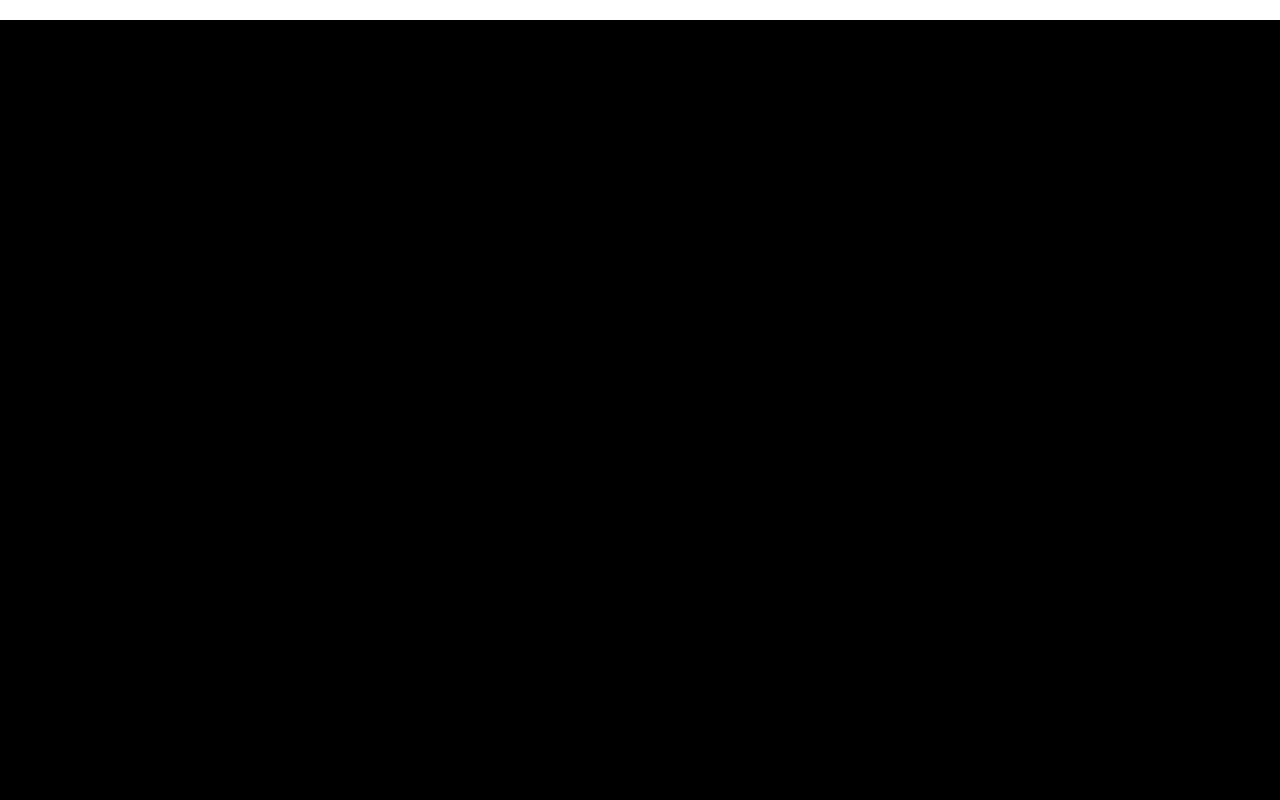
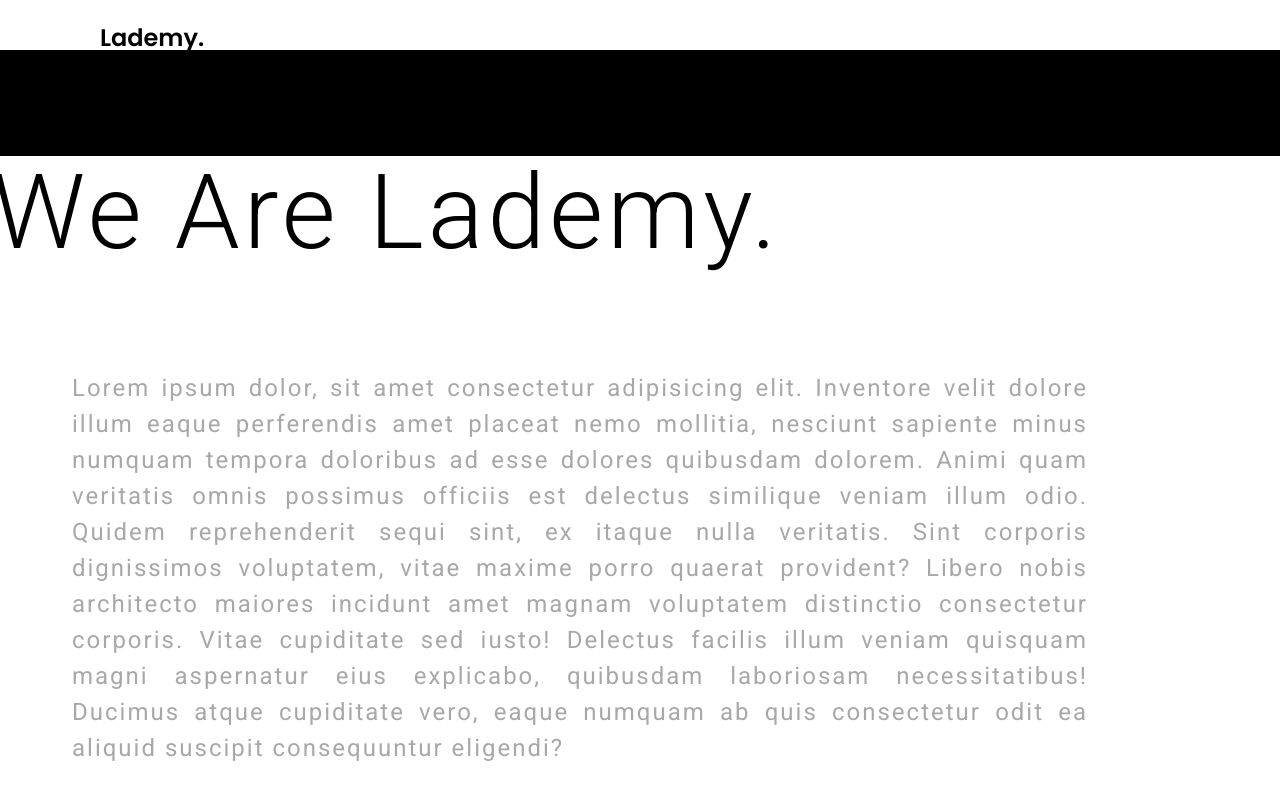
Before and after one commit to Ayanrocks/lademy, a Vue app in the folder client/: page /aboutus in a window 1280 px wide. Shown: the top 800 px of the page. Built offline with nearby package versions, Linux system fonts and the light colour scheme.

Commit message:
Fixed footer

```diff
--- a/client/src/App.vue
+++ b/client/src/App.vue
@@ -1,10 +1,10 @@
 <template>
   <div id="app">
-    <div class="transition-bars">
+    <!-- <div class="transition-bars">
       <div class="transition-bar"></div>
       <div class="transition-bar"></div>
       <div class="transition-bar"></div>
-    </div>
+    </div>-->
     <transition :before-enter="beforeEnter" :enter="enter">
       <router-view/>
     </transition>
@@ -85,6 +85,12 @@ section {
   height: 98vh;
 }
 
+.main {
+  margin-bottom: 70rem;
+  z-index: 1;
+  background-color: #fff;
+}
+
 .content {
   margin-top: 30rem;
   margin-bottom: -1rem;
@@ -98,6 +104,7 @@ section {
   flex-direction: column;
   flex-wrap: wrap;
   z-index: 999;
+  opacity: 0;
 }
 
 .transition-bar {
--- a/client/src/components/Footer.vue
+++ b/client/src/components/Footer.vue
@@ -34,8 +34,12 @@
 <style lang="scss" scoped>
 .page-footer {
   height: 75rem;
-  margin-top: -20rem;
   background-color: #000;
+  position: fixed;
+  bottom: 0;
+  left: 0;
+  right: 0;
+  z-index: -1;
 }
 
 .logo-footer {
--- a/client/src/views/About.vue
+++ b/client/src/views/About.vue
@@ -57,10 +57,10 @@ export default {
 
 
 <style lang="scss" scoped>
-.main {
-  padding-top: 20rem;
+.aboutus {
+  margin: 10rem auto;
+  position: static;
   height: 100vh;
-  margin-bottom: 80rem;
 }
 
 .logo a {
@@ -86,6 +86,7 @@ export default {
   letter-spacing: 2px;
   margin-top: 10rem;
   margin-left: -12rem;
+  text-align: justify;
 }
 
 //transitions
--- a/client/src/views/Home.vue
+++ b/client/src/views/Home.vue
@@ -128,6 +128,12 @@ export default {
 
 <!-- Add "scoped" attribute to limit CSS to this component only -->
 <style scoped lang="scss">
+.main {
+  margin-bottom: 70rem;
+  z-index: 1;
+  background-color: #fff;
+}
+
 .home {
   height: 98vh;
   position: relative;
```
Also changed, not shown: 9 other files (tests, documents, lock files or other folders).
